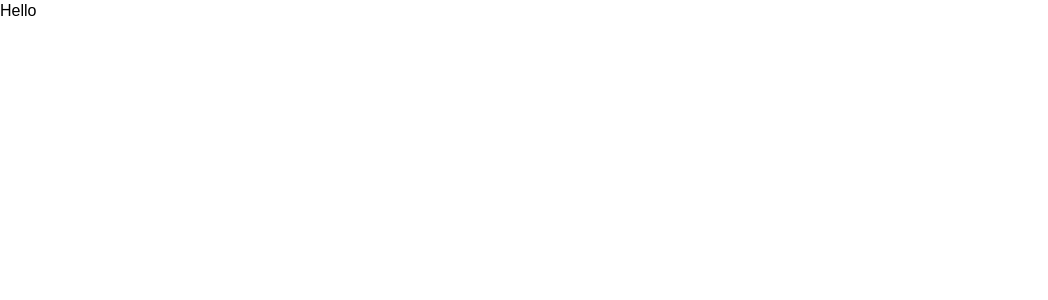
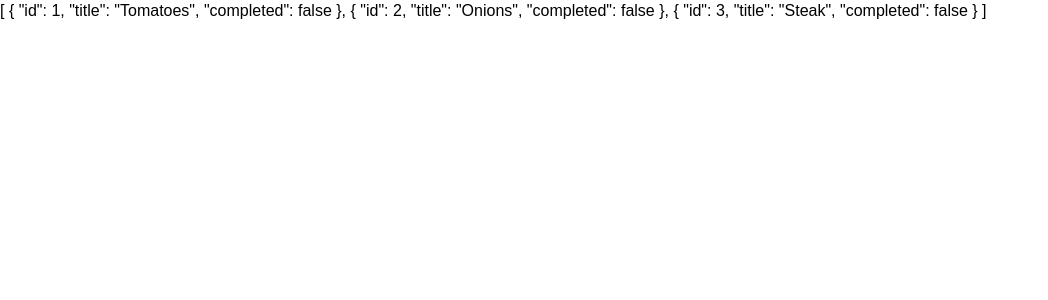
Before and after one commit to MikeTheFyke/Better-Bytes-Vue, a Vue app: page / in a window 1280 px wide. Shown: the top 300 px of the page, without its empty margins (0-1048 px from the left). Built offline with nearby package versions, Linux system fonts and the light colour scheme.

Commit message:
created foods object with arrays of food items

```diff
--- a/src/App.vue
+++ b/src/App.vue
@@ -1,6 +1,6 @@
 <template>
   <div id="app">
-    {{ msg }}
+    {{ foods }}
     <!-- <HelloWorld msg="Welcome to Your Vue.js App"/> -->
   </div>
 </template>
@@ -16,7 +16,24 @@ export default {
     // Added data method
   data() {
     return {
-      msg: 'Hello'
+      // created a object of arrays for food items
+      foods: [
+        {
+          id: 1,
+          title: "Tomatoes",
+          completed: false
+        },
+                {
+          id: 2,
+          title: "Onions",
+          completed: false
+        },
+                {
+          id: 3,
+          title: "Steak",
+          completed: false
+        }
+      ]
     }
   }
 }
```
